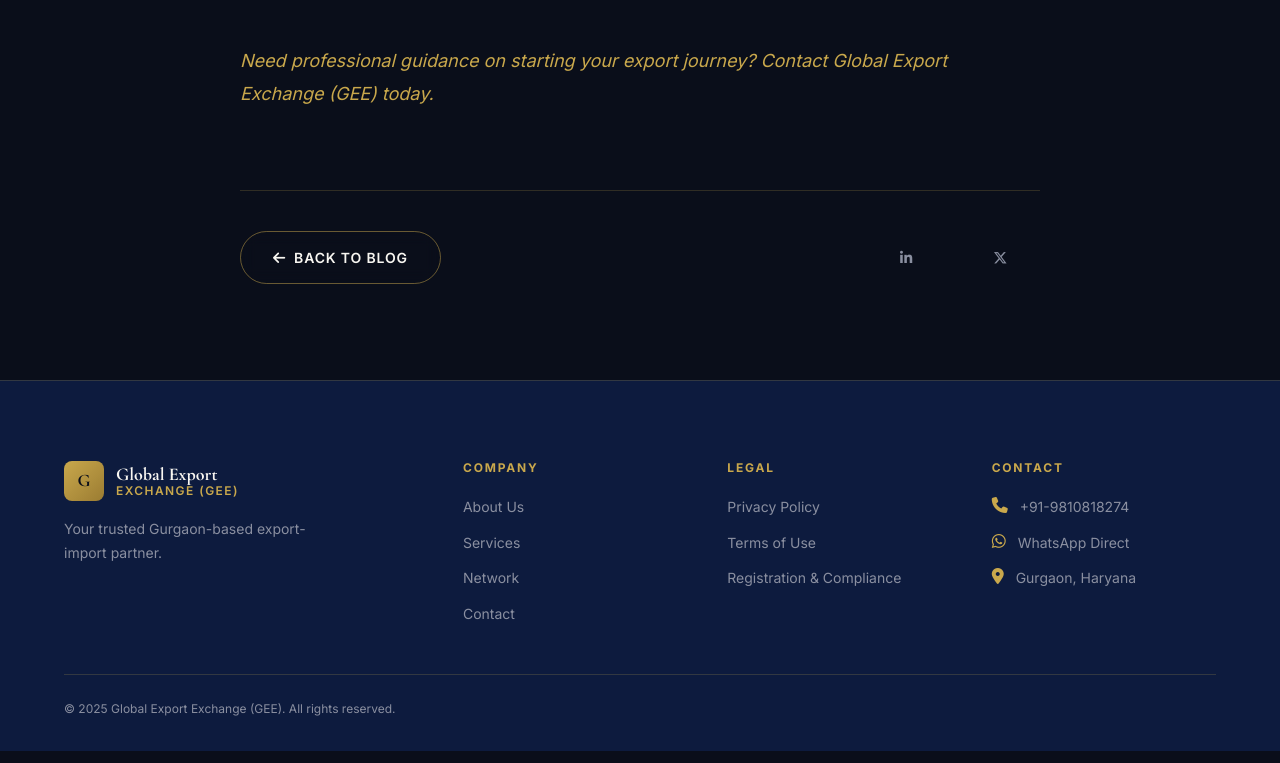
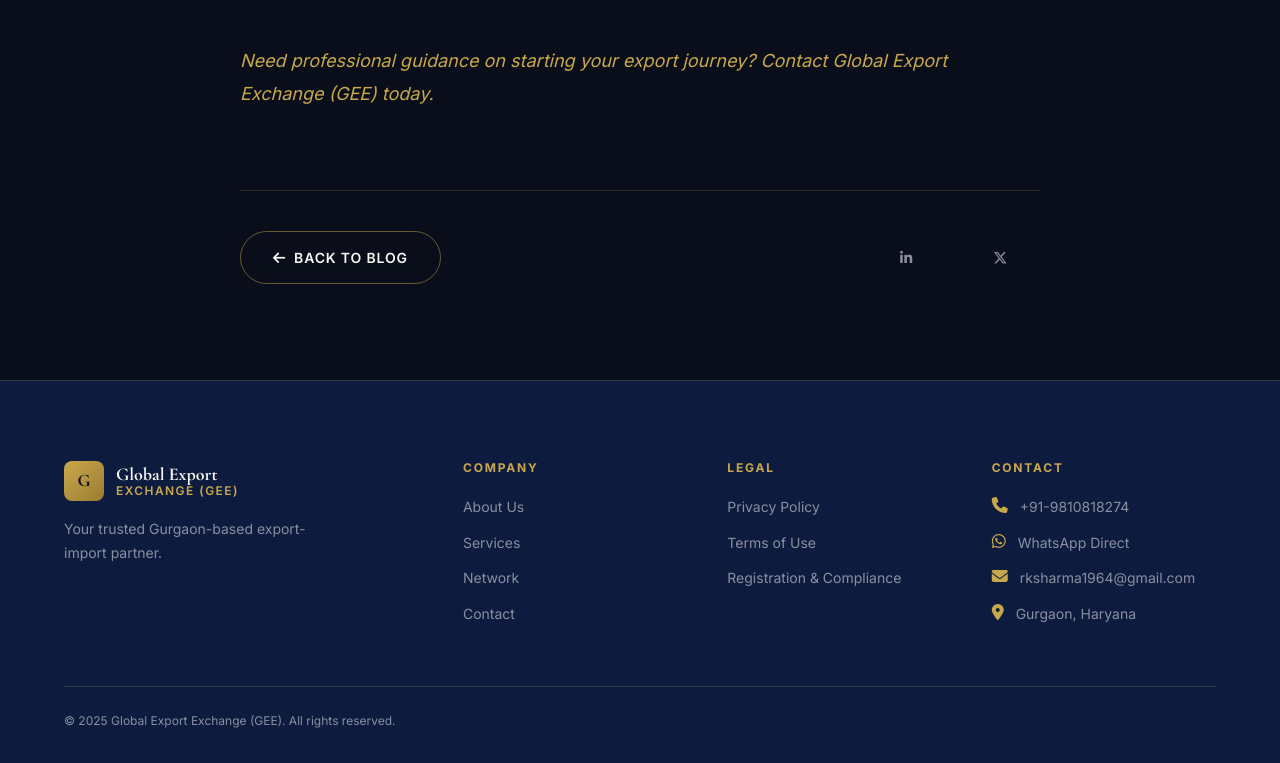
Before and after one commit to aasthakumar96/GlobalExportExchange, a website: page blog/post-template.html in a window 1280 px wide. Shown: the part 1755-2518 px from the top of the page. Drawn offline with nearby package versions, Linux system fonts and the light colour scheme.

Commit message:
Add contact email to blog template footer

```diff
--- a/blog/post-template.html
+++ b/blog/post-template.html
@@ -81,7 +81,7 @@
         <div class="footer__col">
           <h5>Contact</h5>
           <div class="footer__contact-item"><i class="fas fa-phone ico"></i><span><a href="tel:+919810818274">+91-9810818274</a></span></div>
-          <div class="footer__contact-item"><i class="fab fa-whatsapp ico"></i><span><a href="https://wa.me/919810818274" target="_blank" rel="noopener">WhatsApp Direct</a></span></div>
+          <div class="footer__contact-item"><i class="fab fa-whatsapp ico"></i><span><a href="https://wa.me/919810818274" target="_blank" rel="noopener">WhatsApp Direct</a></span></div><div class="footer__contact-item"><i class="fas fa-envelope ico"></i><span><a href="mailto:rksharma1964@gmail.com">rksharma1964@gmail.com</a></span></div>
           <div class="footer__contact-item"><i class="fas fa-location-dot ico"></i><span>Gurgaon, Haryana</span></div>
         </div>
       </div>
```
